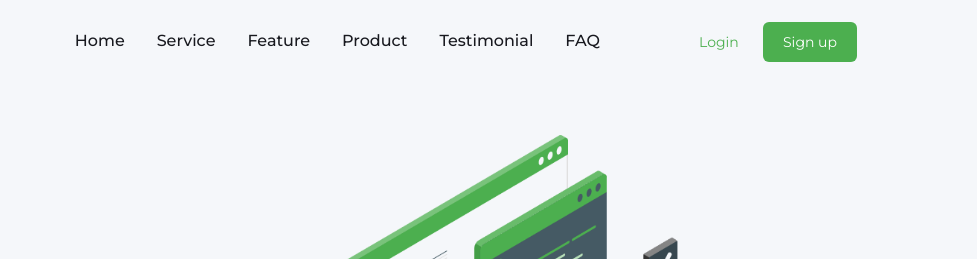
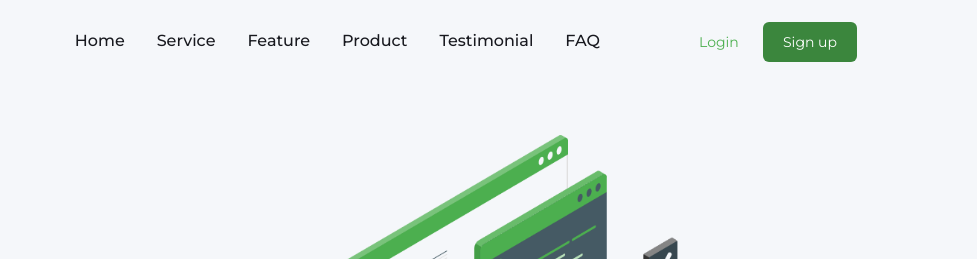
Before and after one commit to prikol769/nexcent-perscholas, a plain HTML site: page Index.html in a window 1280 px wide. In both pictures the pointer is over the button "Sign up". Shown: the top 259 px of the page, 303-1280 px from the left. Drawn offline with Linux system fonts and the light colour scheme.

Commit message:
added primary-btn hover

```diff
--- a/styles/style.css
+++ b/styles/style.css
@@ -45,6 +45,11 @@ button {
   border-radius: 6px;
   line-height: 20px;
   font-size: 14px;
+}
+
+.primary-btn:hover {
+  background-color: #3b863d;
+  transition: 0.5s;
 }
 
 /* header */
```
